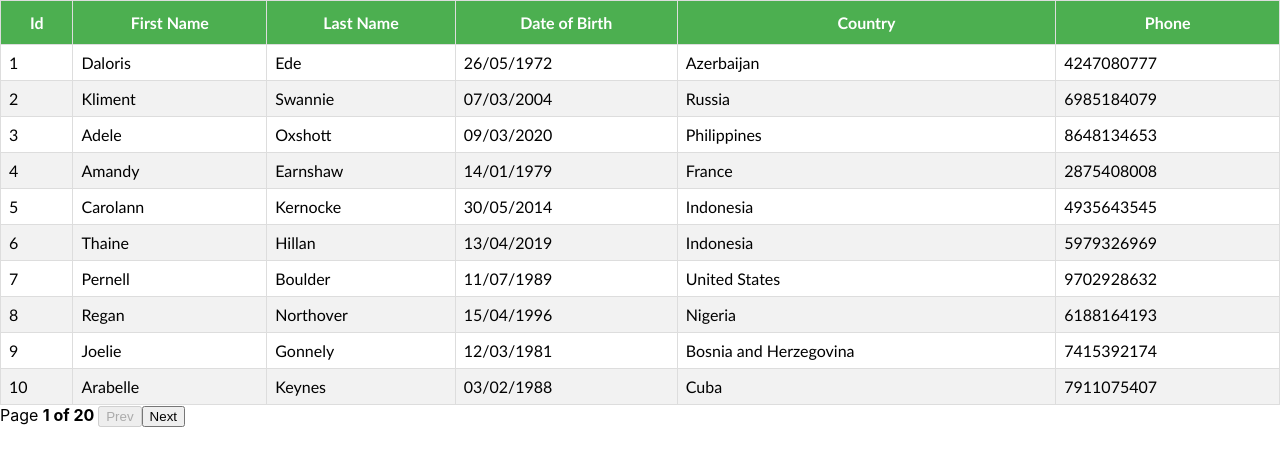
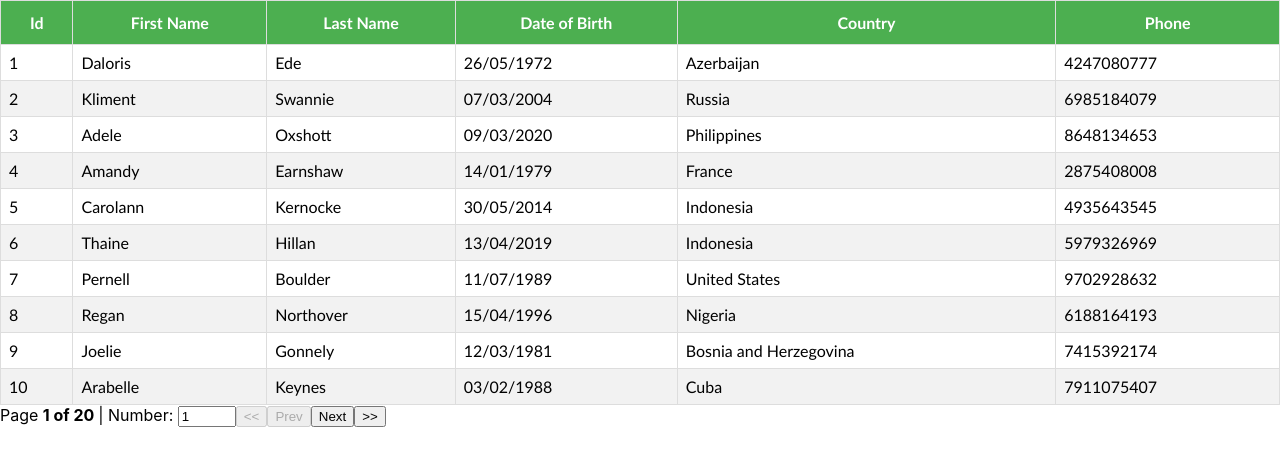
Before and after one commit to md-farid/react-table-project, a React (Create React App) app: page / in a window 1280 px wide. Shown: the top 466 px of the page. Built offline with nearby package versions, Linux system fonts and the light colour scheme.

Commit message:
page numbering and input page

```diff
--- a/src/components/PaginationTable.js
+++ b/src/components/PaginationTable.js
@@ -20,11 +20,16 @@ function PaginationTable() {
     canNextPage,
     canPreviousPage,
     pageOptions,
+    gotoPage,
+    pageCount,
     state,
     prepareRow
    } = useTable({
     columns: columns,
-    data: information
+     data: information,
+     initialState: {
+
+    }
   },usePagination);
 
   const { pageIndex } = state;
@@ -67,10 +72,19 @@ function PaginationTable() {
           Page{' '}
           <strong>
             {pageIndex + 1} of {pageOptions.length} { ' ' }
-          </strong>
+          </strong> { ' ' }
         </span>
+        <span>
+          | Number: {' '}
+          <input type='number' defaultValue={pageIndex + 1} onChange={(e) => {
+            const number = e.target.value ? Number(e.target.value) - 1 : 0;
+            gotoPage(number);
+          }} style={{ width: '50px' }} />
+        </span>
+        <button onClick={() => gotoPage(0)} disabled={ !canPreviousPage }>{ '<<' }</button>
         <button onClick={() => previousPage()} disabled={ !canPreviousPage }>Prev</button>
-        <button onClick={() => nextPage()} disabled={ !canNextPage }>Next</button>
+        <button onClick={() => nextPage()} disabled={!canNextPage}>Next</button>
+        <button onClick={() => gotoPage(pageCount - 1)} disabled={ !canNextPage }>{ '>>' }</button>
       </div>
     </React.Fragment>
   )
```
